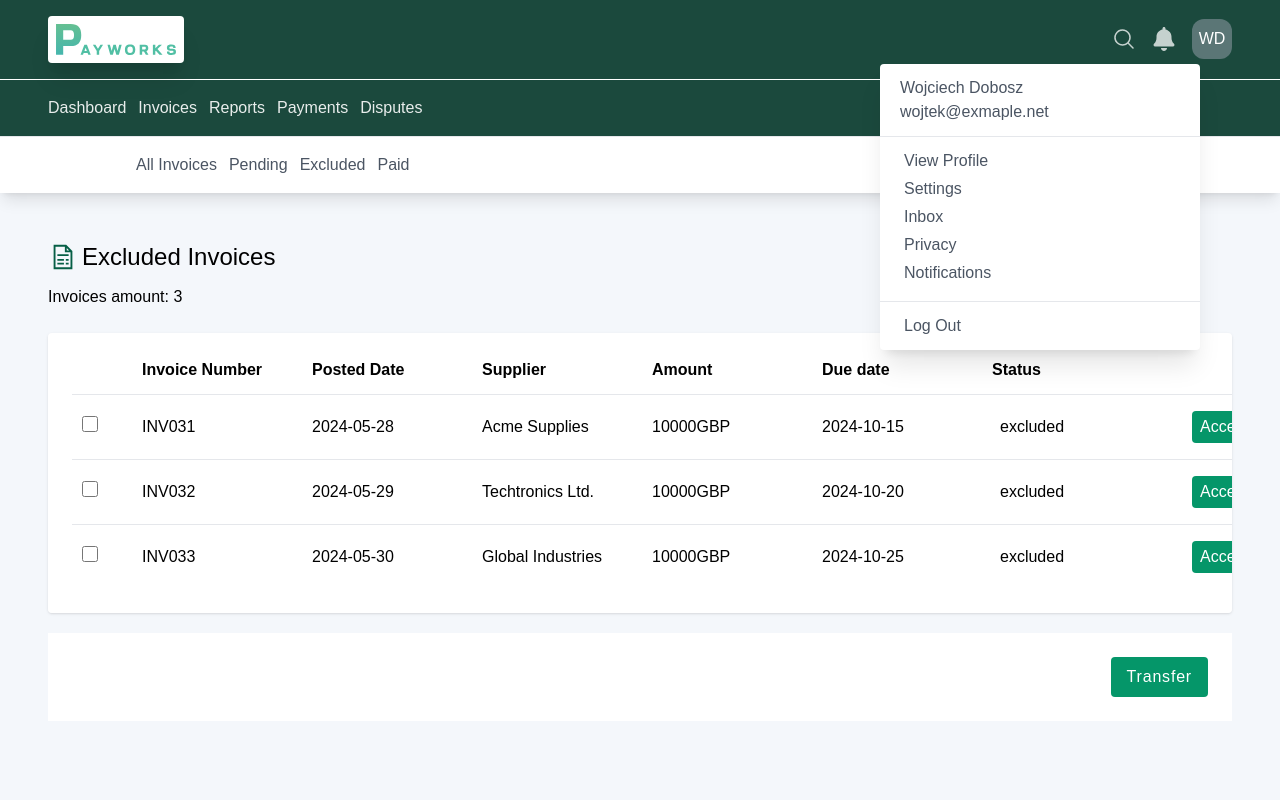
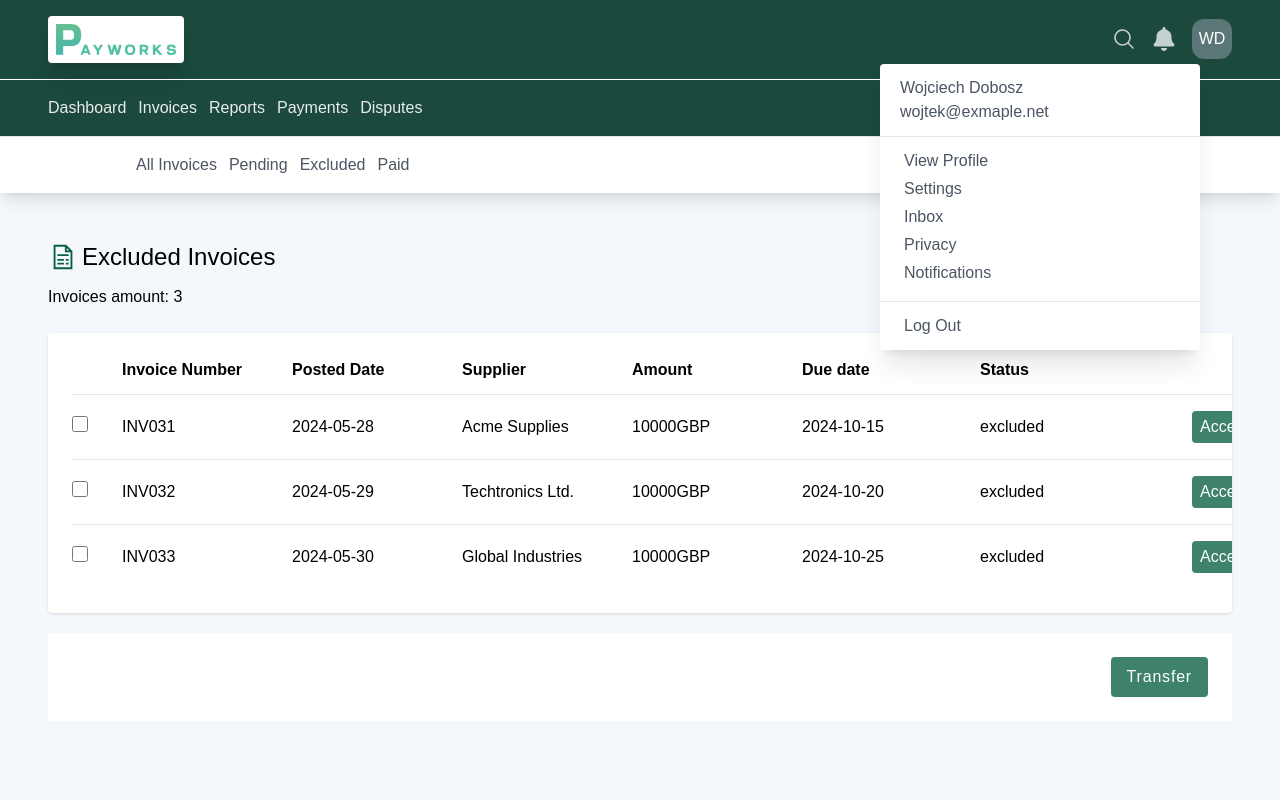
Before and after one commit to Wojciech005/Payworks, a Next.js app: page /invoices/excluded in a window 1280 px wide. Both pictures are taken after a click on the button "WD". Shown: the top 800 px of the page. Built offline with nearby package versions, Linux system fonts and the light colour scheme.

Commit message:
Big update

```diff
--- a/app/components/UI/button.js
+++ b/app/components/UI/button.js
@@ -1,7 +1,7 @@
 export default function Button({children}){
     return(
         <>
-         <button className="bg-emerald-600  text-white py-2 px-4 rounded font-medium  tracking-wider hover:bg-emerald-700" onClick={() => alert('Payment done!')}>
+         <button className="bg-[#3E826D] text-white py-2 px-4 rounded font-medium  tracking-wider" onClick={() => alert('Payment done!')}>
            {children}
          </button>
         </>
--- a/app/components/UI/chart.js
+++ b/app/components/UI/chart.js
@@ -1,5 +1,4 @@
 'use client'
-
 import React from "react";
 import { Chart } from "react-google-charts";
 
--- a/app/globals.css
+++ b/app/globals.css
@@ -46,15 +46,15 @@ main {
 }
 
 th, td {
-  padding-left: 20px;
+  padding-left: 0px;
   padding-right: 20px;
   min-width: 170px;
 }
 th:first-child, td:first-child {
-  padding-left: 10px;
+  padding-left: 0px;
   padding-right: 20px;
   min-width: 50px;
-  max-width: 100px;
+  max-width: 120px;
 }
 th:last-child, td:last-child {
   padding-left: 50px;
@@ -76,3 +76,7 @@ th:last-child, td:last-child {
   left: 50%;
   transform: translate(-50%, -50%);
 }
+
+.word-break-wrap {
+  word-break: break-all;
+}
--- a/app/invoices/excluded/page.js
+++ b/app/invoices/excluded/page.js
@@ -9,20 +9,19 @@ import Button from "@/app/components/UI/button";
 
 export default function ExcludedInvoices() {
   const data = PROJECT_DATA[0].pay_run.invoices;
-  const pendingInvoices = data.filter(invoice => invoice.excluded === true);
+  const pendingInvoices = data.filter((invoice) => invoice.excluded === true);
 
   const [invoices, setInvoices] = useState(pendingInvoices);
 
-
   function onDeleteInvoice(invoice_number) {
-    const updatedInvoices = invoices.filter((invoice) => invoice.invoice_number !== invoice_number);
+    const updatedInvoices = invoices.filter(
+      (invoice) => invoice.invoice_number !== invoice_number
+    );
     setInvoices(updatedInvoices);
   }
 
-
-
   const updateItemValue = (invoice_number, updatedValue) => {
-const updatedItems = invoices.map(invoice => {
+    const updatedItems = invoices.map((invoice) => {
       if (invoice.invoice_number === invoice_number) {
         return { ...invoice, status: updatedValue };
       }
@@ -31,7 +30,6 @@ const updatedItems = invoices.map(invoice => {
 
     setInvoices(updatedItems);
   };
-
 
   return (
     <>
@@ -46,7 +44,11 @@ setInvoices(updatedItems);
             Invoices amount: {invoices.length}
           </h1>
         </div>
-        {invoices.length === 0 ?  <h1 className="text-3xl text-center mt-6 font-light">There are no invoices</h1> :
+        {invoices.length === 0 ? (
+          <h1 className="text-3xl text-center mt-6 font-light">
+            There are no invoices
+          </h1>
+        ) : (
           <div>
             <TableCard>
               <table className="table-auto w-full">
@@ -55,29 +57,72 @@ setInvoices(updatedItems);
                     <th className="text-left pb-3"></th>
                     <th className="text-left pb-3">Invoice Number</th>
                     <th className="text-left pb-3">Posted Date</th>
-             {/* <th className="text-left pb-3">Supplier Ref</th> */}
                     <th className="text-left pb-3">Supplier</th>
                     <th className="text-left pb-3">Amount</th>
                     <th className="text-left pb-3">Due date</th>
-             <th className="text-left pb-3">Status</th>
+                    <th className="text-left pb-3">
+                      <p className="ps-2">Status</p>
+                    </th>
                     <th className="text-right pb-3 flex justify-end">Action</th>
                   </tr>
                 </thead>
                 {invoices.map((invoice) => (
                   <tbody className="border-t" key={invoice.invoice_number}>
-             <td className="py-2"><input type="checkbox" className="w-4 h-4" checked={invoice.status === "pending" && true} /></td>
-             <td className="py-2 font-light">{invoice.invoice_number}</td>
+                    <tr>
+                      <td className="py-2">
+                        <input
+                          type="checkbox"
+                          className="w-4 h-4"
+                          checked={invoice.status === "pending" && true}
+                        />
+                      </td>
+                      <td className="py-2 font-light">
+                        {invoice.invoice_number}
+                      </td>
                       <td className="py-2 font-light">{invoice.posted_date}</td>
-             {/* <td className="py-2 font-light">{invoice.supplier_reference}</td> */}
                       <td className="py-2 font-light">{invoice.supplier}</td>
-             <td className="py-2 font-light">{invoice.amount}{invoice.currency}</td>
+                      <td className="py-2 font-light">
+                        {invoice.amount}
+                        {invoice.currency}
+                      </td>
                       <td className="py-2 font-light">{invoice.due_date}</td>
-             <td className='text-left font-light'><p className={`px-2 ${invoice.status !== "excluded" && 'text-white w-max bg-emerald-600 rounded'}`}>{invoice.status}</p></td>
+                      <td className="text-left font-light">
+                        <p
+                          className={`px-2 ${
+                            invoice.status !== "excluded" &&
+                            "text-white w-max bg-[#3E826D] rounded"
+                          }`}
+                        >
+                          {invoice.status}
+                        </p>
+                      </td>
                       <td className="text-right flex justify-end py-4">
-                 <button className=" bg-emerald-600 font-light text-white py-1 px-2 rounded" onClick={() => updateItemValue(invoice.invoice_number, 'pending')}>Accept</button>
-                 <button className="bg-amber-500 text-white  py-1 px-2 rounded font-light mx-3" onClick={() => updateItemValue(invoice.invoice_number, 'excluded')}>Exclude</button>
-                 <button className=" bg-red-500 font-light text-white py-1 px-2 rounded" onClick={() => onDeleteInvoice(invoice.invoice_number)}>Dispute</button>
+                        <button
+                          className=" bg-[#3E826D] font-light text-white py-1 px-2 rounded"
+                          onClick={() =>
+                            updateItemValue(invoice.invoice_number, "pending")
+                          }
+                        >
+                          Accept
+                        </button>
+                        <button
+                          className="bg-amber-500 text-white  py-1 px-2 rounded font-light mx-3"
+                          onClick={() =>
+                            updateItemValue(invoice.invoice_number, "excluded")
+                          }
+                        >
+                          Exclude
+                        </button>
+                        <button
+                          className=" bg-red-500 font-light text-white py-1 px-2 rounded"
+                          onClick={() =>
+                            onDeleteInvoice(invoice.invoice_number)
+                          }
+                        >
+                          Dispute
+                        </button>
                       </td>
+                    </tr>
                   </tbody>
                 ))}
               </table>
@@ -86,7 +131,7 @@ setInvoices(updatedItems);
               <Button>Transfer</Button>
             </div>
           </div>
-        }
+        )}
       </div>
     </>
   );
--- a/app/invoices/page.js
+++ b/app/invoices/page.js
@@ -60,13 +60,14 @@ setInvoices(updatedItems);
              <th className="text-left pb-3">Supplier Ref</th>
              <th className="text-left pb-3">Supplier</th>
              <th className="text-left pb-3">Amount</th>
-             <th className="text-center pb-3">Due date</th>
+             <th className="text-left pb-3">Due date</th>
              <th className="text-end pb-3">Status</th>
              {/* <th className="text-right pb-3">Action</th> */}
            </tr>
          </thead>
          {invoices.map((invoice) => (
            <tbody className="border-t" key={invoice.invoice_number}>
+            <tr>
              {/* <td className="py-2"><input type="checkbox" className="w-4 h-4"/></td> */}
              {/* <td><div className={`pb-2 w-5 h-5 ${invoiceAccepted ? "bg-green-600" : ''}`}></div></td> */}
              <td className="py-2 font-light">{invoice.invoice_number}</td>
@@ -74,8 +75,9 @@ setInvoices(updatedItems);
              <td className="py-2 font-light">{invoice.supplier_reference}</td>
              <td className="py-2 font-light">{invoice.supplier}</td>
              <td className="py-2 font-light">{invoice.amount}{invoice.currency}</td>
-             <td className="py-2 font-light text-center">{invoice.due_date}</td>
+             <td className="py-2 font-light">{invoice.due_date}</td>
              <td className='py-2 font-light text-end'>{invoice.status}</td>
+             </tr>
            </tbody>
          ))}
        </table>
--- a/app/invoices/paid/page.js
+++ b/app/invoices/paid/page.js
@@ -32,22 +32,22 @@ export default function PaidInvoices() {
            <tr>
              <th className="text-left pb-3">Invoice Number</th>
              <th className="text-left pb-3">Posted Date</th>
-             {/* <th className="text-left pb-3">Supplier Ref</th> */}
              <th className="text-left pb-3">Supplier</th>
              <th className="text-left pb-3">Amount</th>
              <th className="text-left pb-3">Due date</th>
-             <th className="text-left pb-3 flex justify-end">Status</th>
+             <th className="text-left pb-3">Status</th>
            </tr>
          </thead>
          {paidInvoices.map((invoice) => (
            <tbody className="border-t" key={invoice.invoice_number}>
+            <tr>
              <td className="py-2 font-light">{invoice.invoice_number}</td>
              <td className="py-2 font-light">{invoice.posted_date}</td>
-             {/* <td className="py-2 font-light">{invoice.supplier_reference}</td> */}
              <td className="py-2 font-light">{invoice.supplier}</td>
              <td className="py-2 font-light">{invoice.amount}{invoice.currency}</td>
              <td className="py-2 font-light">{invoice.due_date}</td>
-             <td className='py-2 font-light justify-end'>{invoice.status}</td>
+             <td className='py-2 font-light'>{invoice.status}</td>
+             </tr>
            </tbody>
          ))}
        </table>
--- a/app/invoices/pending/page.js
+++ b/app/invoices/pending/page.js
@@ -83,29 +83,29 @@ function submitPaymentHandler(){
              <th className="text-left pb-3"><input type="checkbox" className="w-4 h-4"/></th>
              <th className="text-left pb-3">Invoice Number</th>
              <th className="text-left pb-3">Posted Date</th>
-             {/* <th className="text-left pb-3">Supplier Ref</th> */}
              <th className="text-left pb-3">Supplier</th>
              <th className="text-left pb-3">Amount</th>
              <th className="text-left pb-3">Due date</th>
-             <th className="text-left pb-3">Status</th>
+             <th className="text-left pb-3"><p className="ps-2">Status</p></th>
              <th className="pb-3 flex justify-end">Action</th>
            </tr>
          </thead>
          {invoices.map((invoice) => (
            <tbody className="border-t" key={invoice.invoice_number}>
+            <tr>
              <td className="py-2"><input type="checkbox" className="w-4 h-4" checked={invoice.status !== "pending" && true}/></td>
              <td className="py-2 font-light">{invoice.invoice_number}</td>
              <td className="py-2 font-light">{invoice.posted_date}</td>
-             {/* <td className="py-2 font-light">{invoice.supplier_reference}</td> */}
              <td className="py-2 font-light">{invoice.supplier}</td>
              <td className="py-2 font-light">{invoice.amount}{invoice.currency}</td>
              <td className="py-2 font-light">{invoice.due_date}</td>
-             <td className='text-left font-light'><p className={`px-2 ${invoice.status !== "pending" && 'text-white w-max bg-emerald-600 rounded'}`}>{invoice.status}</p></td>
+             <td className='text-left font-light'><p className={`px-2 ${invoice.status !== "pending" && 'text-white w-max bg-[#3E826D] rounded'}`}>{invoice.status}</p></td>
              <td className="text-right flex justify-end py-3">
-                 <button className=" bg-emerald-600 text-white py-1 px-2 rounded font-light" onClick={() => updateItemValue(invoice.invoice_number, 'accepted')}>Accept</button>
+                 <button className=" bg-[#3E826D] text-white py-1 px-2 rounded font-light" onClick={() => updateItemValue(invoice.invoice_number, 'accepted')}>Accept</button>
                  <button className="bg-amber-500 text-white  py-1 px-2 rounded font-light mx-3" onClick={() => updateItemValue(invoice.invoice_number, 'pending')}>Pending</button>
                  <button className="bg-red-500 text-white  py-1 px-2 rounded font-light" onClick={() => onDeleteInvoice(invoice.invoice_number)}>Exclude</button>
              </td>
+             </tr>
            </tbody>
          ))}
        </table>
@@ -116,8 +116,7 @@ function submitPaymentHandler(){
           <p className="sm:me-4 font-light text-start">Amount:  <span className="font-normal">£{totalAcceptedAmount}</span></p>
           <p className="sm:me-4 font-light text-start">Excluded Invoices: <span className="font-normal">{30 - invoices.length}</span></p>
           </div>
-         {/* <Button>Make the payment</Button> */}
-         <button className=" bg-emerald-600 my-1  text-white py-2 px-4 rounded font-medium w-full xs:w-auto  tracking-wider hover:bg-emerald-700 md:mt-0 h-fit" onClick={submitPaymentHandler}>
+         <button className=" bg-[#3E826D] my-1  text-white py-2 px-4 rounded font-medium w-full xs:w-auto  tracking-wider md:mt-0 h-fit" onClick={submitPaymentHandler}>
          Make the payment
          </button>
        </div>
--- a/app/layout/header.js
+++ b/app/layout/header.js
@@ -17,7 +17,7 @@ export default function Header() {
   function onShowProfileMenu() {
     setProfileMenu(!profileMenu);
   }
-  function handleKeyUp(event) {
+  function closeProfileMenuByKey(event) {
     if (event.key === "Escape") {
       setProfileMenu(false);
     }
@@ -32,7 +32,7 @@ export default function Header() {
 
   return (
     <>
-      <header className="w-full relative flex justify-between bg-[#1b493d] px-5 lg:px-12 py-4" onKeyUp={handleKeyUp}>
+      <header className="w-full relative flex justify-between bg-[#1b493d] px-5 lg:px-12 py-4" onKeyUp={closeProfileMenuByKey}>
         <div className="flex">
           <button className="block md:hidden" onClick={handleMobileMenu}>
             <RxHamburgerMenu className="text-white text-3xl me-4" />
@@ -42,6 +42,7 @@ export default function Header() {
               width={120}
               height={120}
               alt="Payworks - company logo."
+              priority
             /></Link>
         </div>
         <div className="flex items-center">
@@ -54,7 +55,7 @@ export default function Header() {
           <button className="w-10 h-10 relative bg-gray-400/50  rounded-xl flex items-center justify-center" onClick={onShowProfileMenu}>
             <span className="text-white">WD</span>
           </button>
-          <ProfileNavigation profileMenu={`absolute top-16 right-10 lg:right-20 bg-white rounded w-52  md:w-80 shadow-xl ${profileMenu ? "block" : "hidden"}`} closeProfileMenu={onShowProfileMenu}/>
+          <ProfileNavigation profileMenuOverlay={profileMenu && "block fixed left-0 top-0 w-full h-screen z-10"}  profileMenu={`absolute top-16 right-10 lg:right-20 bg-white rounded w-52 z-20  md:w-80 shadow-xl ${profileMenu ? "block" : "hidden"}`} closeProfileMenu={onShowProfileMenu}/>
         </div>
       </header>
       <MobileNavigation mobileMenuOverlay={mobileMenu && "lg:hidden fixed left-0 top-0 w-full h-screen bg-black/70 z-20"}
--- a/app/layout/mobile-navigation.js
+++ b/app/layout/mobile-navigation.js
@@ -8,11 +8,12 @@ export default function MobileNavigation({ mobileMenu, mobileMenuOverlay, handle
       <div className={mobileMenuOverlay} onClick={handleClick}>
         <div className={mobileMenu} onClick={handleClick}>
           <Image
-            src="/Payworks-logo.png"
+            src="/Payworks-logo.svg"
             width={120}
             height={120}
             className="ms-3 mb-6"
             alt="Payworks - company logo."
+            priority
           />
           <nav className="h-full flex flex-col">
             <Link className="text-lg font-light text-gray ms-3 mb-4" href="/" onClick={handleClick}>
@@ -43,7 +44,7 @@ export default function MobileNavigation({ mobileMenu, mobileMenuOverlay, handle
               Disputes
             </Link>
             <button onClick={handleClick}>
-              <AiOutlineCloseCircle className="w-10 h-10 shadow-2xl font-light ms-2" />
+              <AiOutlineCloseCircle className="w-10 h-10 shadow-2xl font-light ms-2  text-[#52B9A3]" />
             </button>
           </nav>
         </div>
--- a/app/layout/profile-navigation.js
+++ b/app/layout/profile-navigation.js
@@ -1,12 +1,13 @@
 import Link from "next/link";
 
-export default function ProfileNavigation({ profileMenu, closeProfileMenu }) {
+export default function ProfileNavigation({ profileMenu, closeProfileMenu, profileMenuOverlay }) {
   return (
     <>
+      <div className={profileMenuOverlay} onClick={closeProfileMenu}>
       <div className={profileMenu}>
         <div className="border-b py-3 px-5">
-          <h3 className="text-gray-600">Wojciech Dobosz</h3>
-          <p className="text-gray-600 font-extralight text-wrap">
+          <h3 className="text-gray-600 word-break-wrap">Wojciech Dobosz</h3>
+          <p className="text-gray-600 font-extralight word-break-wrap">
             wojtek@exmaple.net
           </p>
         </div>
@@ -43,6 +44,7 @@ export default function ProfileNavigation({ profileMenu, closeProfileMenu }) {
           </button>
         </div>
       </div>
+      </div>
     </>
   );
 }
```
Also changed, not shown: app/components/UI/popup.js (+59 -11 lines), public/Payworks-logo.png (deleted). Lines whose indentation alone changed are shown as unchanged.
